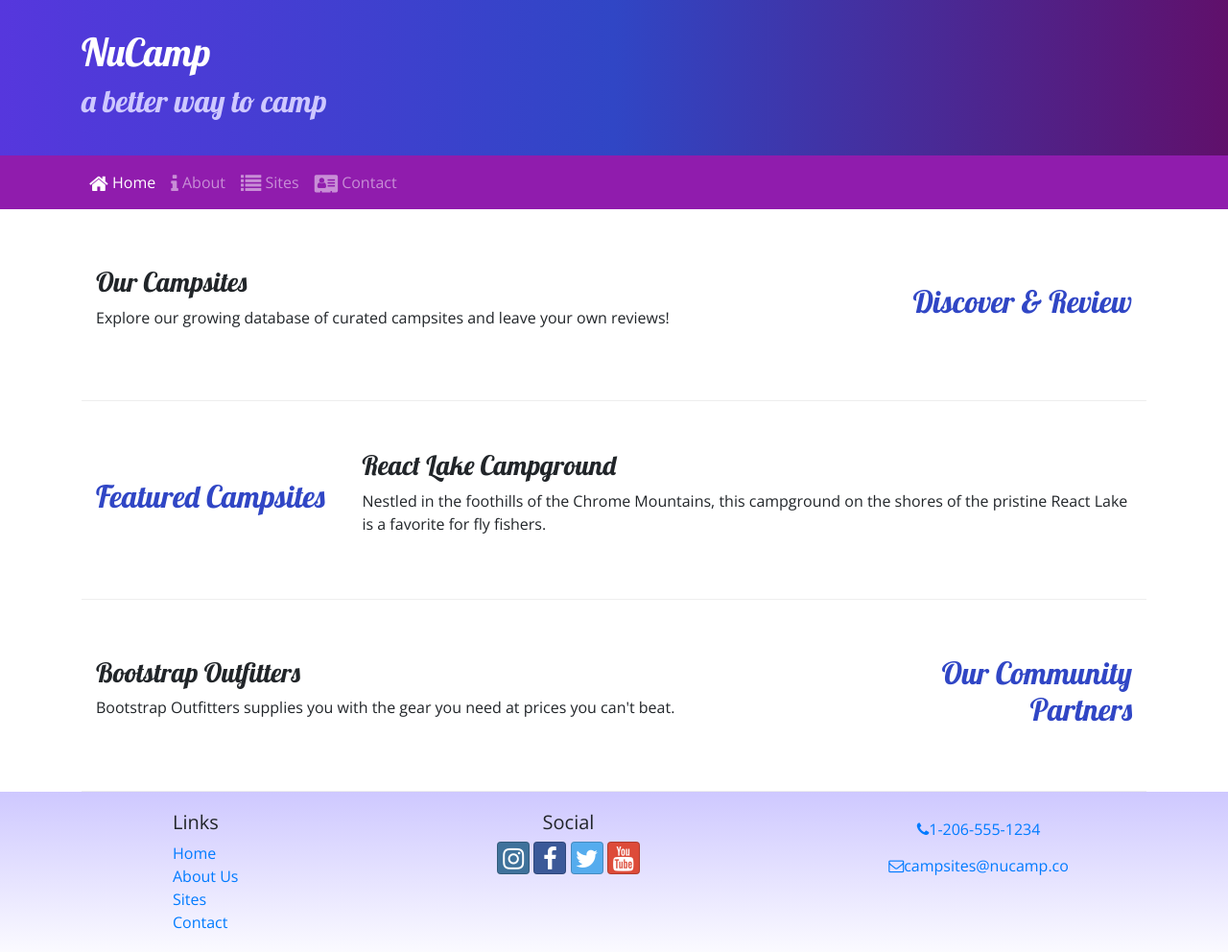
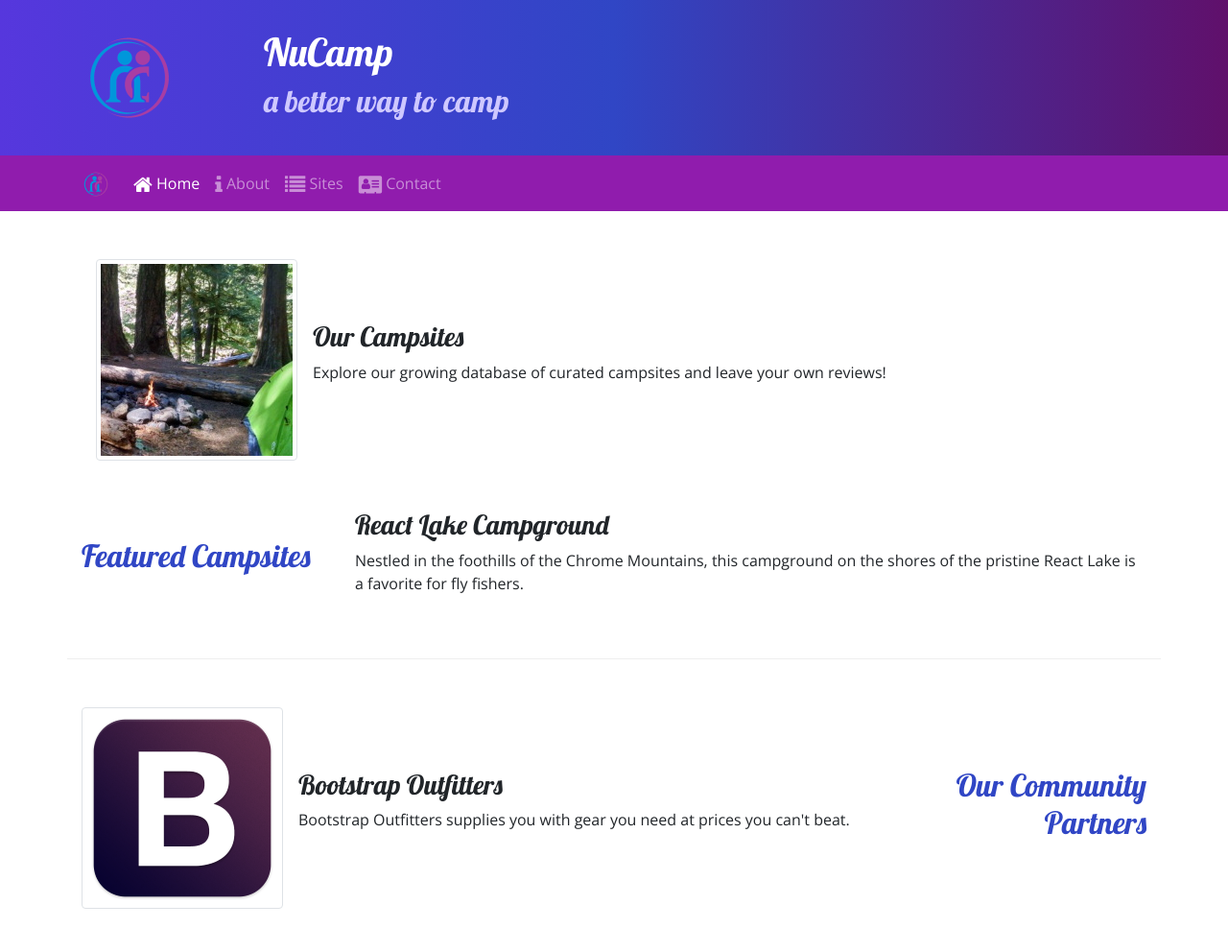
Before and after one commit to ayee821/nucampsite, a website: page index.html in a window 1280 px wide. Shown: the top 992 px of the page at 96% size. Drawn offline with nearby package versions, Linux system fonts and the light colour scheme.

Commit message:
Images and Media

```diff
--- a/index.html
+++ b/index.html
@@ -25,6 +25,9 @@
     <header class="jumbotron jumbotron-fluid">
         <div class="container">
             <div class="row">
+                <div class="col-4 col-sm-3 col-md-2 align-self-center">
+                    <img src="img/logo.png" class="img-fluid" />
+                </div>
                 <div class="col">
                     <h1>NuCamp</h1>
                     <h2>a better way to camp</h2>
@@ -35,7 +38,9 @@
 
     <nav class="navbar navbar-expand-sm navbar-dark sticky-top">
         <div class="container">
-            <button class="navbar-toggler ml-auto" type="button" data-toggle="collapse" data-target="#nucampNavbar">
+            <a class="navbar-brand" href="#"><img src="img/logo.png" height="30" width="30" /></a>
+            <button class="navbar-toggler" type="button" data-toggle="collapse" data-target="#nucampNavbar">
+            <button class="navbar-toggler" type="button" data-toggle="collapse" data-target="#nucampNavbar">
                 <span class="navbar-toggler-icon"></span>
             </button>
             <div class="collapse navbar-collapse" id="nucampNavbar">
@@ -62,10 +67,14 @@
                     <h2 class="text-sm-right">Discover & Review</h2>
                 </div>
                 <div class="col">
-                    <h3>Our Campsites</h3>
-                    <p>Explore our growing database of curated campsites and leave your own reviews!</p>
+                    <div class="media">
+                        <img class="d-flex mr-3 img-thumbnail" src="img/breadcrumb-trail-thumb.jpg" alt="Breadcrumb Trail" />
+                        <div class="media-body align-self-center">
+                            <h3>Our Campsites</h3>
+                            <p class="d-none d-sm-block">Explore our growing database of curated campsites and leave your own reviews!</p>
+                        </div>
+                    </div>
                 </div>
-            </div>
 
             <div class="row row-content align-items-center">
                 <div class="col-sm-4 col-md-3">
@@ -83,8 +92,13 @@
                     <h2 class="text-sm-right">Our Community Partners</h2>
                 </div>
                 <div class="col">
-                    <h3>Bootstrap Outfitters</h3>
-                    <p>Bootstrap Outfitters supplies you with the gear you need at prices you can't beat.</p>
+                    <div class="media">
+                        <img class="d-flex mr-3 img-thumbnail" src="img/bootstrap-thumb.png" alt="Bootstrap Outfitters" />
+                        <div class="media-body align-self-center">
+                            <h3>Bootstrap Outfitters</h3>
+                            <p class="d-none d-sm-block">Bootstrap Outfitters supplies you with gear you need at prices you can't beat.</p>
+                        </div>
+                    </div>
                 </div>
             </div>
         </div>
```
Also changed, not shown: aboutus.html (+10 -4 lines), contactus.html (+41 -19 lines), img/bootstrap-thumb.png (added), img/breadcrumb-trail-thumb.jpg (added), img/breadcrumb-trail.jpg (added), img/chrome-river-thumb.jpg (added), img/chrome-river.jpg (added), img/logo.png (added), img/react-lake-thumb.jpg (added), img/react-lake.jpg (added).
